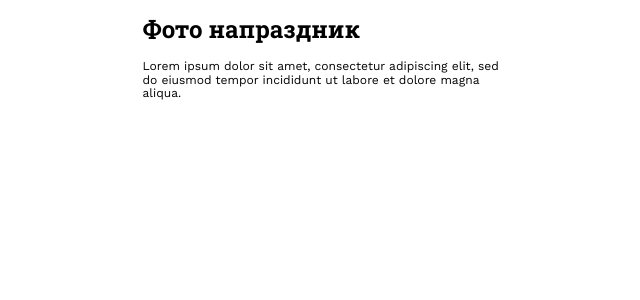
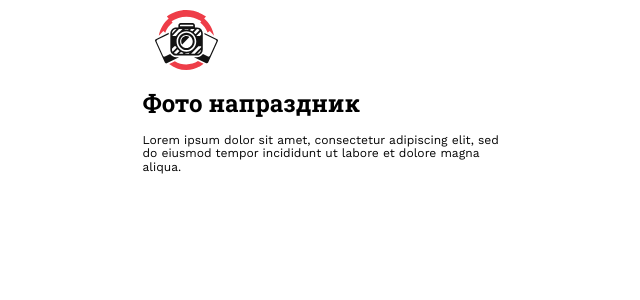
Before and after one commit to PsarewIvan/booth-market, a React (Create React App) app: page / in a window 1280 px wide. Shown: the top 300 px of the page, without its empty margins (310-950 px from the left). Built offline with nearby package versions, Linux system fonts and the light colour scheme; the HTML template or start-up script is replaced by a standard one.

Commit message:
Создает лого

```diff
--- a/src/components/Logo/Logo.js
+++ b/src/components/Logo/Logo.js
@@ -1,5 +1,12 @@
+import logo from './img/logo.svg';
+import './Logo.scss';
+
 const Logo = () => {
-  return <div className="logo"></div>;
+  return (
+    <div className="logo">
+      <img className="logo__img" src={logo} alt="Company logo" />
+    </div>
+  );
 };
 
 export default Logo;
--- /dev/null
+++ b/src/components/Logo/Logo.scss
@@ -0,0 +1,3 @@
+.logo {
+  padding: 10px 12px 0;
+}
```
Also changed, not shown: src/components/Logo/img/logo.svg (added).
